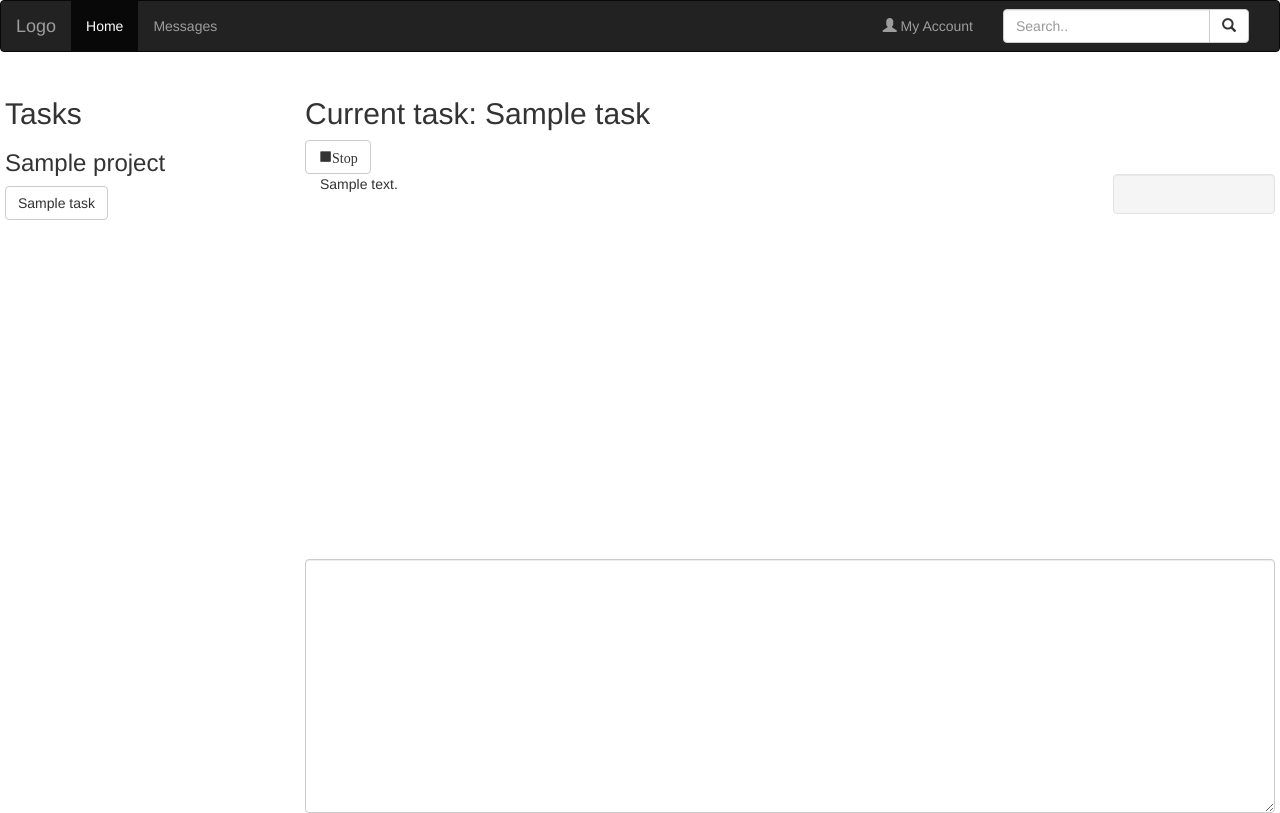
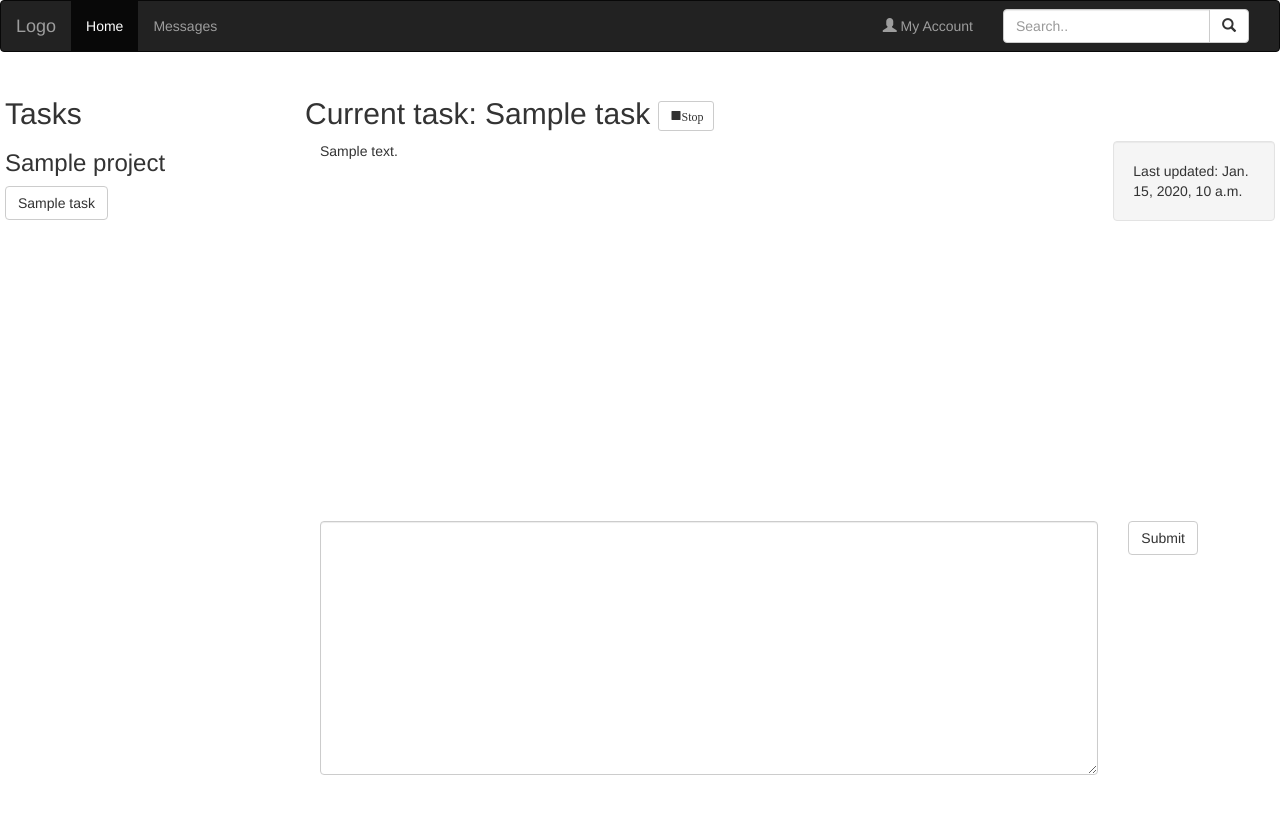
Before and after one commit to vanlummelhuizen/timetracker, a Django app: template tasks/templates/tasks/index.html in a window 1280 px wide. After the commit the page ends 775 px from the top, so only its background shows below. Run offline with Django 3.2, Linux system fonts and the light colour scheme; the template is opened without the code that fills it: values that come from a table or form of the project are taken from there, others are empty; tables that the repository leaves empty hold one stand-in row (values such as "Sample post"); some libraries are stand-ins or nearby versions.

Commit message:
Add adding notes

```diff
--- a/tasks/templates/tasks/index.html
+++ b/tasks/templates/tasks/index.html
@@ -76,40 +76,115 @@
 ">
 	<div>
         {% if current_task %}
-		    <h2>Current task: {{ current_task }}</h2>
-            <a class="btn btn-default" href="{% url 'end_current_session' %}">
+		    <h2>Current task: {{ current_task }}
+                <a class="btn btn-default btn-sm" href="{% url 'end_current_session' %}">
                     <span class="glyphicon glyphicon-stop">Stop</span>
                 </a>
+            </h2>
         {% else %}
 		    <h2>No current task</h2>
         {% endif %}
 	</div>
 	<div style="
 		overflow-y: auto;
-		height: calc(100vh - 420px);
+		height: calc(100vh - 425px);
 	">
 		<div class="container-fluid">
             {% for note in notes %}
               <div class="row">
                 <div class="col-sm-10">
-                    {{ note.text }}
+                    {{ note.text|linebreaksbr }}
                 </div>
                 <div class="col-sm-2 well">
+                    Last updated: {{ note.updated_at }}
                 </div>
               </div>
+
+
+                  {% if not forloop.last %}
+            <div class="row">
+                  <hr/>
+                </div>
+                  {% endif %}
             {% endfor %}
         </div>
 	</div>
 	<div style="
 		padding-top: 5px;
+		overflow-y: hidden;
 	">
+        {% if current_task %}
+            <div class="container-fluid">
+                <form action="{% url 'add_note' task_id=current_task.id %}" method="post">
+                    {% csrf_token %}
                 <div class="form-group" style="
                     margin-bottom: 5px;
                  ">
-		  <textarea class="form-control" rows="12" id="comment"></textarea>
+                    <div class="row">
+                        <div class="col-sm-10">
+                            <textarea class="form-control" rows="12" id="note" name="note"></textarea>
+                        </div>
+                        <div class="col-sm-2">
+                            <button type="submit" class="btn btn-default">Submit</button>
+                        </div>
+                    </div>
+                </div>
+                </form>
+            </div>
+        {% endif %}
+	</div>
+</div>
+
+<!--
+<div class="container container-fluid">
+  <div class="row">
+    <div class="col-sm-3 well">
+      <div class="well">
+        <p><a href="#">My Profile</a></p>
+        <img src="bird.jpg" class="img-circle" height="65" width="65" alt="Avatar">
+      </div>
+    </div>
+    <div class="col-sm-7">
+
+      <div class="row">
+        <div class="col-sm-12">
+          <div class="panel panel-default text-left">
+            <div class="panel-body">
+              <p contenteditable="true">Status: Feeling Blue</p>
+              <button type="button" class="btn btn-default btn-sm">
+                <span class="glyphicon glyphicon-thumbs-up"></span> Like
+              </button>
+            </div>
           </div>
         </div>
       </div>
 
+      <div class="row">
+        <div class="col-sm-3">
+          <div class="well">
+           <p>John</p>
+           <img src="bird.jpg" class="img-circle" height="55" width="55" alt="Avatar">
+          </div>
+        </div>
+        <div class="col-sm-9">
+          <div class="well">
+            <p>Just Forgot that I had to mention something about someone to someone about how I forgot something, but now I forgot it. Ahh, forget it! Or wait. I remember.... no I don't.</p>
+          </div>
+        </div>
+      </div>
+    </div>
+    <div class="col-sm-2 well">
+      <div class="thumbnail">
+        <p>Upcoming Events:</p>
+        <img src="paris.jpg" alt="Paris" width="400" height="300">
+        <p><strong>Paris</strong></p>
+        <p>Fri. 27 November 2015</p>
+        <button class="btn btn-primary">Info</button>
+      </div>
+    </div>
+  </div>
+</div>
+-->
+
 </body>
 </html>
--- a/timetracker/urls.py
+++ b/timetracker/urls.py
@@ -16,12 +16,13 @@ Including another URLconf
 from django.contrib import admin
 from django.urls import path
 
-from tasks.views import index, start_session, end_current_session
+from tasks.views import index, start_session, end_current_session, add_note
 
 urlpatterns = [
     path('', index, name='index'),
     path('start_session/<int:task_id>/', start_session, name='start_session'),
     path('end_current_session/', end_current_session, name='end_current_session'),
+    path('add_note/<int:task_id>/', add_note, name='add_note'),
 
     path('admin/', admin.site.urls),
 ]
```
Also changed, not shown: tasks/views.py (+19 -0 lines). Lines whose indentation alone changed are shown as unchanged.
